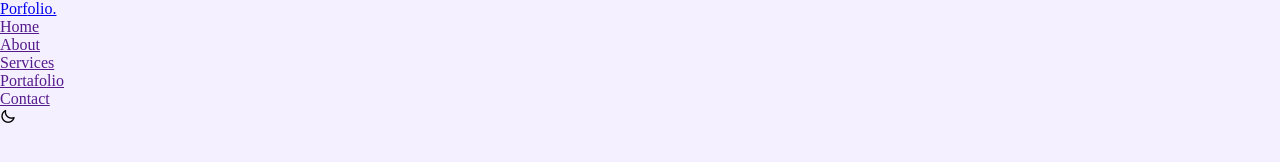
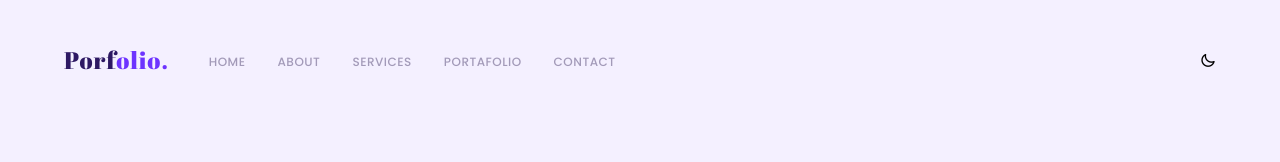
Before and after one commit to Owen316/Portafolio-website-true-coder, a plain HTML site: page index.html in a window 1280 px wide. Drawn offline with nearby package versions, Linux system fonts and the light colour scheme.

Commit message:
Primera version del sitio: Nabvar poco desarrollado

```diff
--- a/css/style.css
+++ b/css/style.css
@@ -1,3 +1,5 @@
+@import url('https://fonts.googleapis.com/css2?family=Abril+Fatface&family=Poppins:wght@300;400;500;600;700;800&display=swap');
+
 /* ----------------Website Theme---------------- */
 :root{
     --hue-1: 257;
@@ -29,4 +31,93 @@
 body{
     overflow-x: hidden;
     background-color: var(--bg-color);
+    font-family: 'Poppins', sans-serif;
 }
+
+/* Para cambiar el estilo al seleccionar el texto con el ratón */
+::selection{
+    background-color: hsla(var(--hue-1), 100%, 60%, 0.9);
+    color: #fff;
+}
+
+a{
+    /* Quita el estilo normal de un enlace */
+    text-decoration: none;
+}
+
+ul{
+    /* Quita el estilo predeterminado de una lista */
+    list-style: none;
+}
+/* ----------------Reusable CSS Code---------------- */
+
+.container{
+    position: relative;
+    width: 100%;
+    max-width: 75rem;
+    padding: 0 1.5rem;
+    margin: 0 auto;
+}
+
+.logo{
+    margin-right: 1.5rem;
+    font-family: "Abril Fatface", cursive;
+    font-size: 1.5rem;
+    color: var(--heading-color);
+    letter-spacing: 1px; /*Propiedad para establecer espacio entre las letras*/
+ }
+
+ .logo span {
+     color: var(--main-color-1);
+ }
+
+/* ----------------Navbar Styling---------------- */
+
+header{
+    position: fixed;
+    top: 0;
+    left: 0;
+    width: 100%;
+    z-index: 10;
+}
+
+nav.container{
+    display: flex;
+    align-items: center;
+    flex-wrap: wrap;
+}
+
+
+
+header .logo{
+    height: 120px;
+    line-height: 120px;
+}
+
+.links {
+    flex: 1;
+    display: flex;
+    justify-content: space-between;
+}
+
+.links ul{
+    display: flex;
+    align-items: center;
+    width: 100%;
+}
+
+.nav-link{
+    display: inline-block;
+    margin: 0 1rem;
+    text-transform: uppercase; /*Propiedad para poner el texto en matuscula o minuscula*/
+    font-size: 0.75rem;
+    letter-spacing: 0.5px;
+    color: var(--text-color);
+    font-weight: 500;
+    opacity: 0.9;
+    transition: 0.3s;
+}
+
+.nav-link:hover{
+    color: var(--heading-text);
+}
--- a/index.html
+++ b/index.html
@@ -25,5 +25,6 @@
             </div>
         </nav>
     </header>
+    <section style="height: 1000px;"></section>
 </body>
 </html>
```
